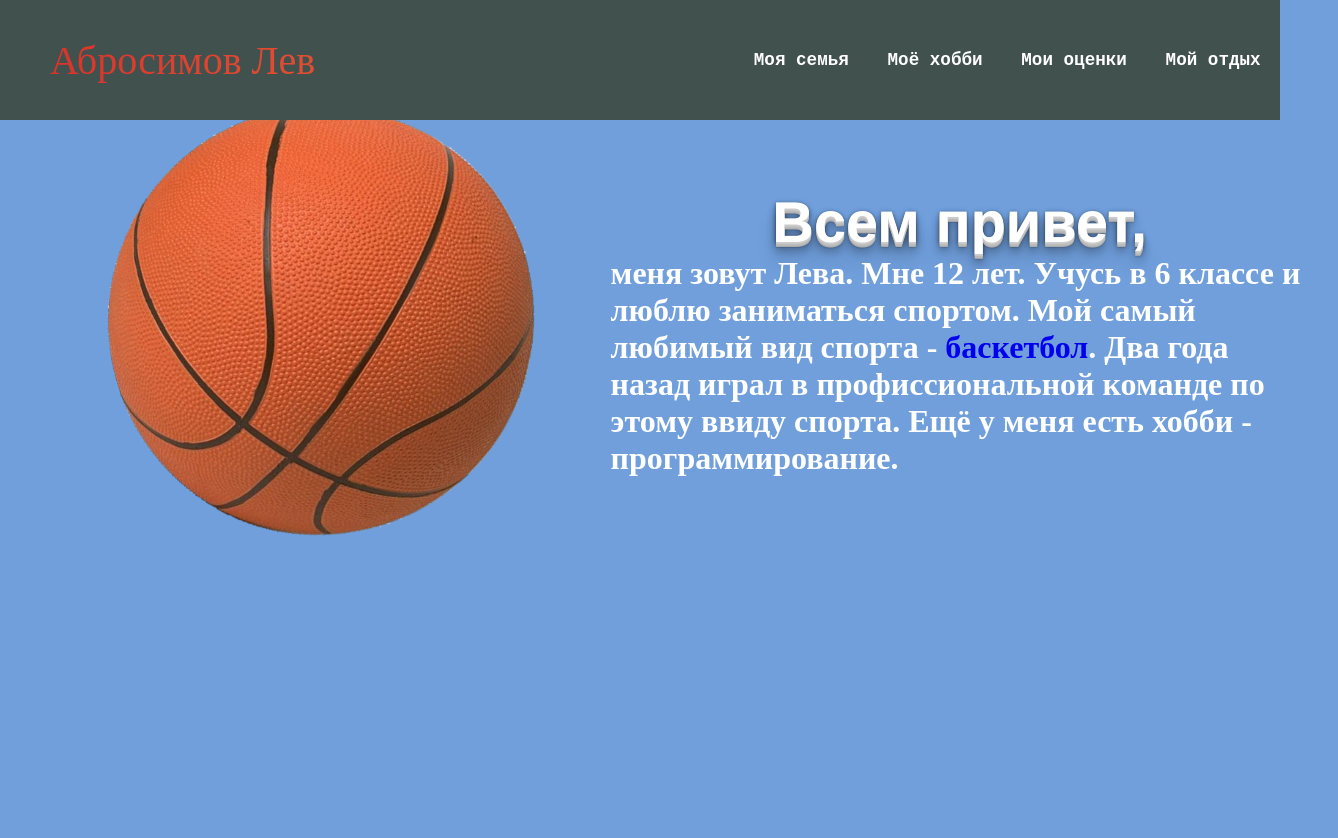
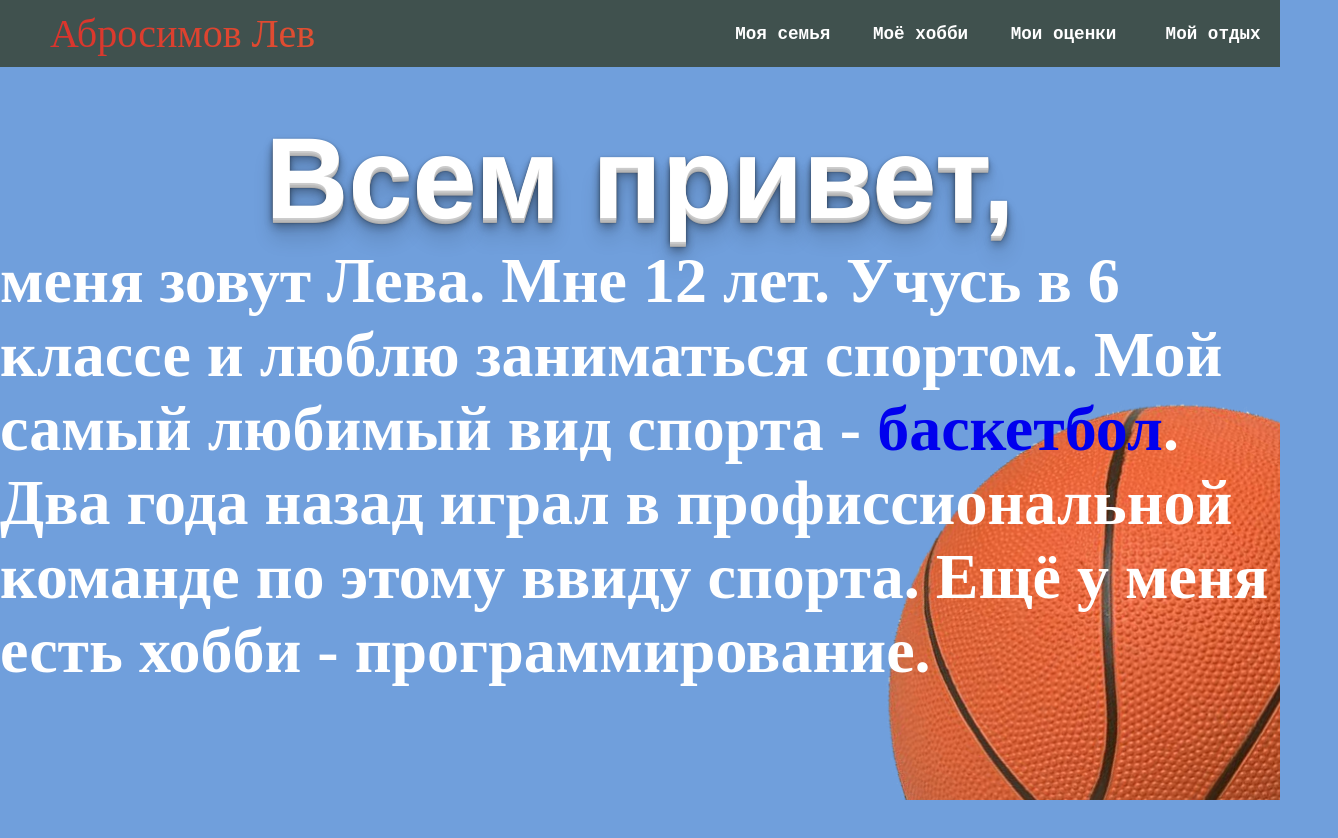
Before and after one commit to raferalston/lev2307.github.io, a plain HTML site: page index.html in a window 1280 px wide. Shown: the whole page, 1338 px wide, since content can reach past the window. After the commit the page ends 800 px from the top, so only its background shows below. Drawn offline with Linux system fonts and the light colour scheme.

Commit message:
И в стилях

```diff
--- a/style.css
+++ b/style.css
@@ -1,40 +1,40 @@
 body {
-    height: 100%;
+    height: 100vh;
     margin: 0;
     padding: 0;
     overflow-x: hidden;
     display: flex;
-    flex-direction: column;
+    justify-content: center;
+    align-items: center;
+    background-color: #709FDC;
+    background-image: url('ball.png');
+    background-size: 800px;
+    background-repeat: no-repeat;
+    background-position: calc(100% + 300px) calc(100% + 300px);
 }
 .navbar {
     display: flex;
     justify-content: space-between;
     align-items: center;
     background-color: #40514e;
-    height: 15vh;
-    width: 100vw;
+    width: 100%;
     position: fixed;
+    top: 0;
 }
 .logo {
     color: white;
     font-size: 2em;
     font-family: Arial, Helvetica, sans-serif;
-    padding: .75em 1.25em;
+    padding: .25em 1.25em;
     margin: 0;
 }
 
-.nav-items {
-    display: flex;
-    justify-content: space-around;
-    align-items: center;
-}
 .nav-items > a {
     color: white;
     font-size: 1.1em;
     font-weight: bold;
     font-family: 'Courier New', Courier, monospace;
     margin: 1.1em;
-
 }
 a {
     text-decoration: none;
@@ -48,38 +48,33 @@ a {
 a:hover {
     background-size: 100% 2px;
 }
+
+.container {
+    display: flex;
+    max-width: 1138px;
+    padding: .75em;
+
+}
+
 #about_me {
     display: flex;
     justify-content: center;
     align-items: center;
-    height: 100vh;
-    width: 100vw;
-    background-color: #709FDC;
-    padding: 1.8em 1.8em;
+    flex-direction: column;
+}
 
-}
-.img-2 {
-    background-image: url('ball.png');
-    background-repeat: no-repeat;
-    background-size: contain;
-    background-position: 0 0;
-    height: 100%;
-    width: 50%;
-}
 #about_me > h2 {
     color: white;
-    font-size: 2em;
+    font-size: 4em;
     font-weight: 900;
     font-family: 'Times New Roman', Times, serif;
-    width: 60%;
-    height: 60%;
-
 }
 .hit-the-floor {
         color: #fff;
         font-size: 1.8em;
         font-weight: bold;
         font-family: Helvetica;
+        text-align: center;
         text-shadow:
           0 1px 0 #ccc,
           0 2px 0 #c9c9c9,
@@ -87,7 +82,6 @@ a:hover {
           0 4px 0 #b9b9b9,
           0 5px 0 #aaa,
           0 6px 1px rgba(0,0,0,.1),
-          0 0 5px rgba(0,0,0,.1),
           0 1px 3px rgba(0,0,0,.3),
           0 3px 5px rgba(0,0,0,.2),
           0 5px 10px rgba(0,0,0,.25),
@@ -95,9 +89,11 @@ a:hover {
           0 20px 20px rgba(0,0,0,.15);
       }
 
-      .hit-the-floor {
-        text-align: center;
-      }
+p {
+    color: white;
+    font-size: 1.5em;
+}
+
 .navbar > .logo {
     font-size: 40px;
     font-family: 'sonos-logoregular';
```
